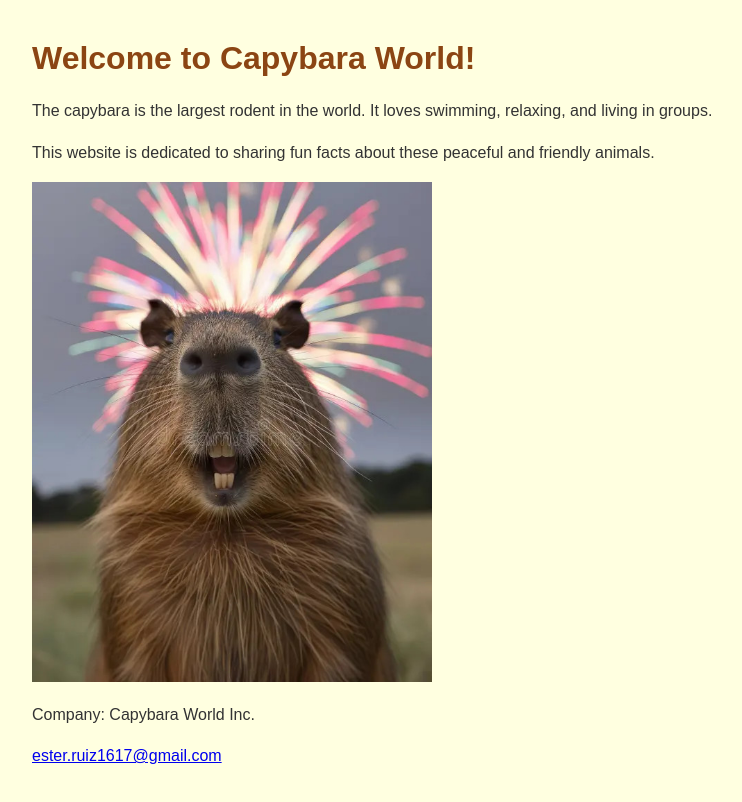
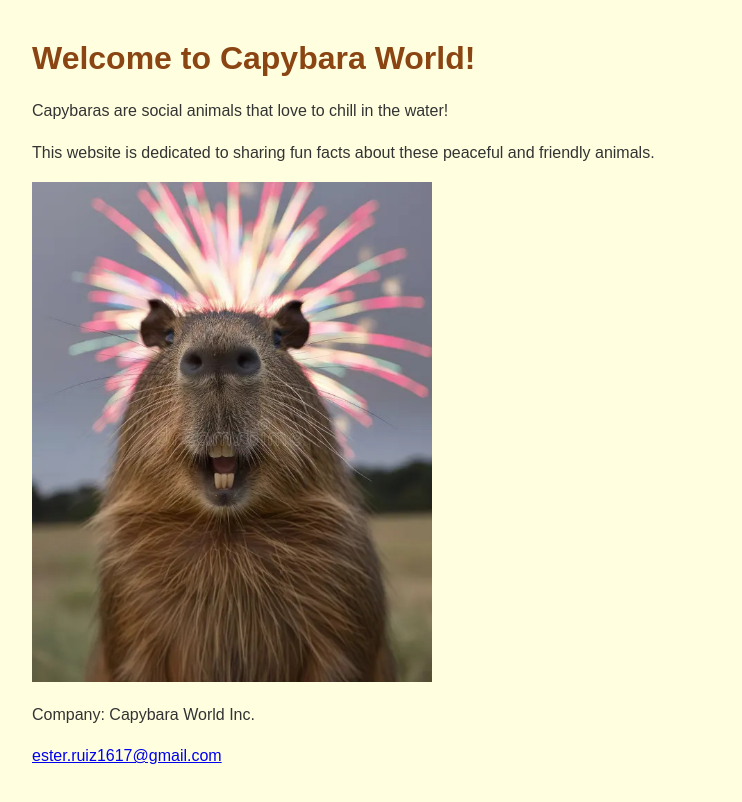
Before and after one commit to esteruiz/Exercise_Unit5_website, a plain HTML site: page index.html in a window 1280 px wide. Shown: the whole page, without its empty margins (8-750 px from the left). Drawn offline with Linux system fonts and the light colour scheme.

Commit message:
Added new paragraph in home branch

```diff
--- a/index.html
+++ b/index.html
@@ -6,7 +6,7 @@
 </head>
 <body>
   <h1>Welcome to Capybara World!</h1>
-  <p>The capybara is the largest rodent in the world. It loves swimming, relaxing, and living in groups.</p>
+  <p>Capybaras are social animals that love to chill in the water!</p>
   <p>This website is dedicated to sharing fun facts about these peaceful and friendly animals.</p>
 
 <img src="capi.jpg" alt="A happy capybara relaxing" width="400">
```
